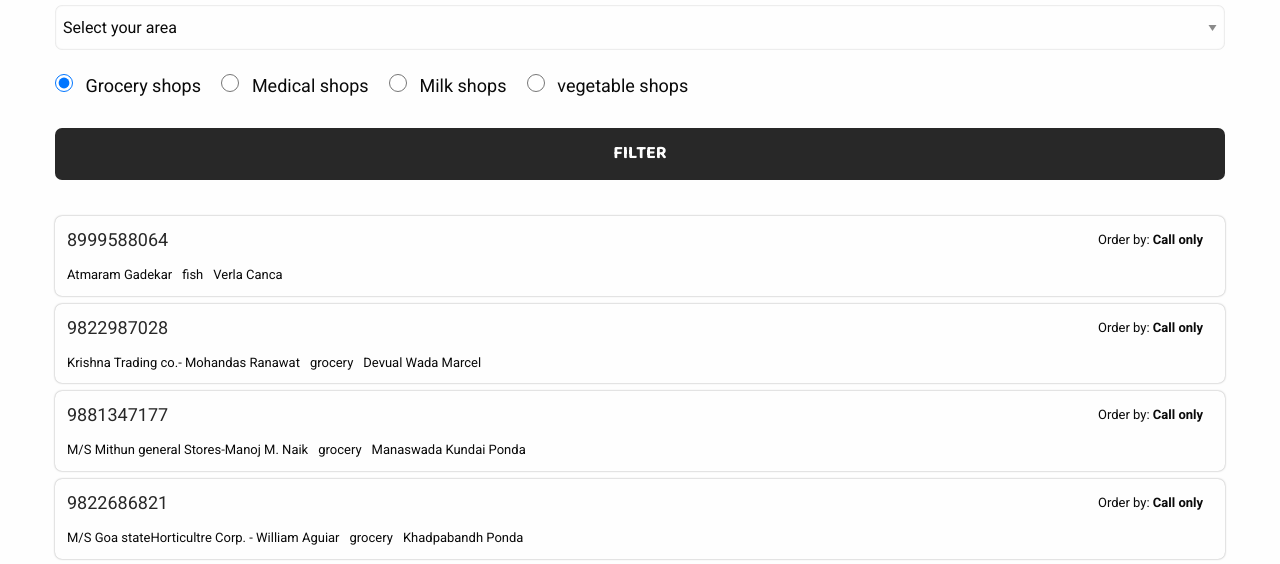
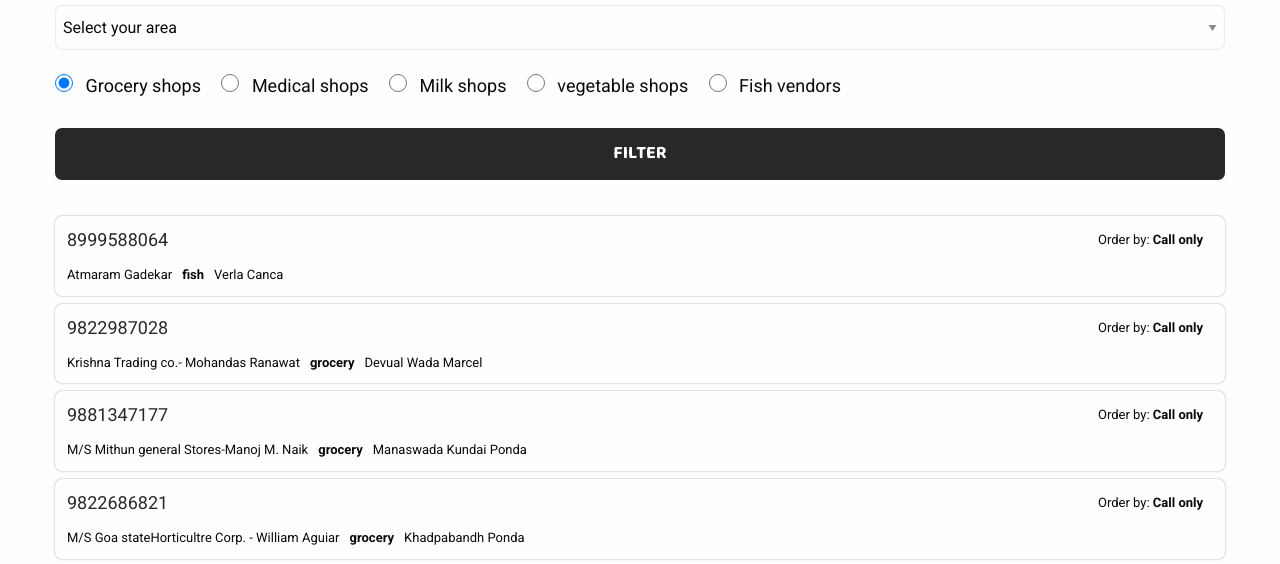
Before and after one commit to wazidshah/grocery-list, a plain HTML site: page index.html in a window 1280 px wide. Shown: the part 216-780 px from the top of the page. Drawn offline with nearby package versions, Linux system fonts and the light colour scheme.

Commit message:
fish vendors added

```diff
--- a/index.html
+++ b/index.html
@@ -59,6 +59,8 @@
                 <label for="milk">Milk shops</label>
                 <input type="radio" name="type" id="vegetables" value="vegetables">
                 <label for="vegetables">vegetable shops</label>
+                <input type="radio" name="type" id="fish" value="fish">
+                <label for="fish">Fish vendors</label>
             </div>
             <button id="filter" class="button">FILTER</button>
         </div>
@@ -79,7 +81,9 @@
                             {{contact.shopName}}
                         </p>
                         <p class="type">
-                            {{contact.type}}
+                            <b>
+                                {{contact.type}}
+                            </b>
                         </p>
                         <p class="location">
                             {{contact.location}}
```
